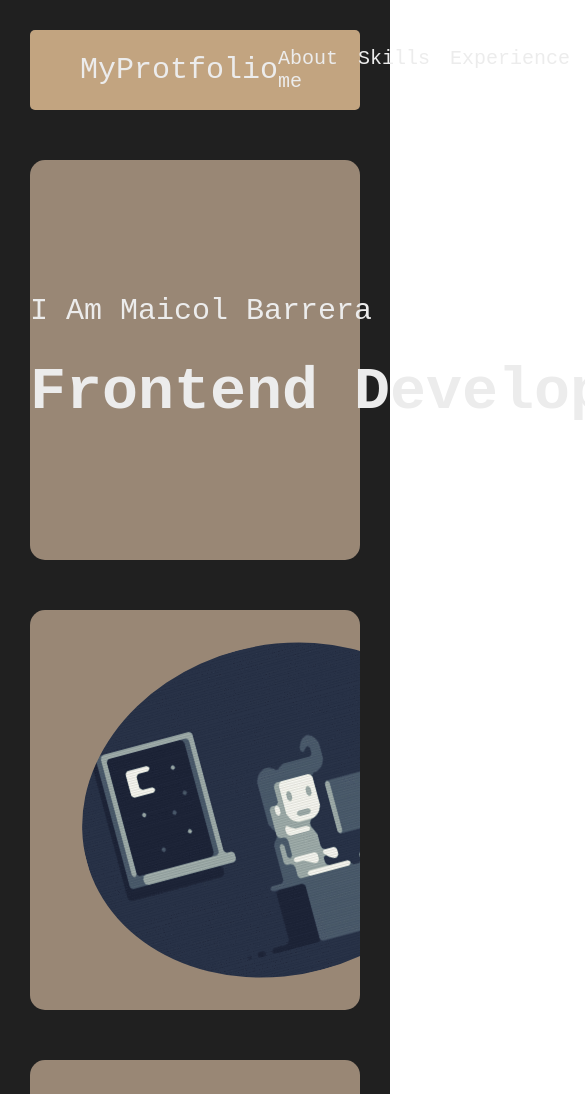
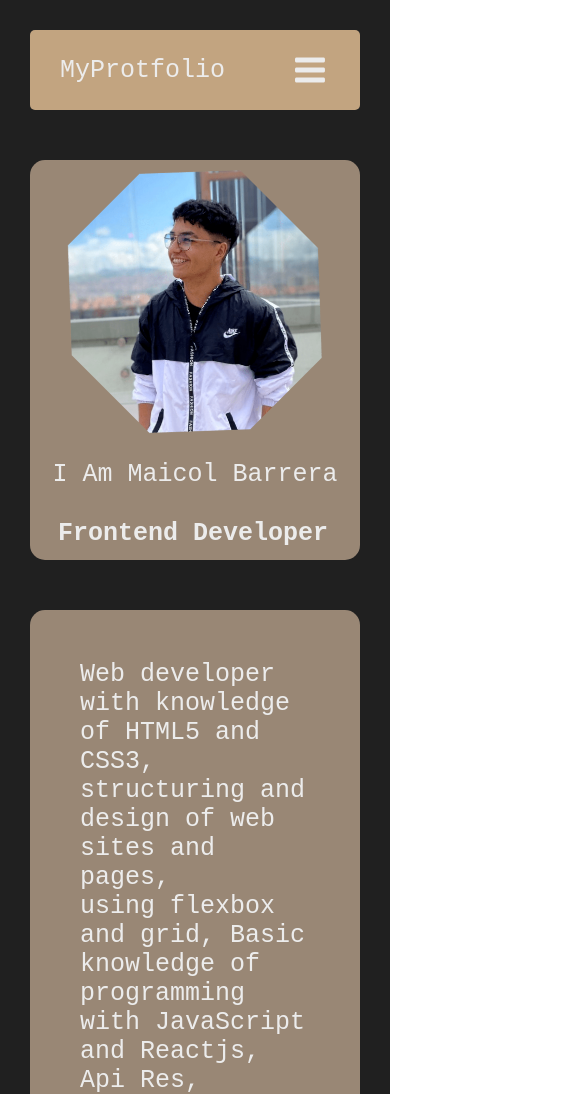
Before and after one commit to Maiky33/Portfolio, a React (Create React App) app: page / in a window 390 px wide. Shown: the top 1094 px of the page, 585 px wide, since content can reach past the window. Built offline with nearby package versions, Linux system fonts and the light colour scheme.

Commit message:
responsive in progress

```diff
--- a/package.json
+++ b/package.json
@@ -8,6 +8,7 @@
     "@testing-library/user-event": "^13.5.0",
     "react": "^18.2.0",
     "react-dom": "^18.2.0",
+    "react-icons": "^4.7.1",
     "react-scripts": "5.0.1",
     "web-vitals": "^2.1.4"
   },
--- a/src/Components/ContactMe.jsx
+++ b/src/Components/ContactMe.jsx
@@ -5,11 +5,11 @@ const ContactMe = () => {
   return (
     <div id="ContactMe" className="ContactMe">
       <h2 className="ContactMeTitle">Contact Me</h2>
-      <p><a rel="noreferrer" target="_blank" href="maicolbarrerag@gmail.com">Gmail</a></p>
+      <p><a href="mailto:maicolbarrerag@gmail.com">Gmail</a></p>
       <p><a rel="noreferrer" target="_blank" href="https://www.linkedin.com/in/maicol-jessi-barrera-gonzalez-90b1581b4/">Linkedin</a></p>
       <p><a rel="noreferrer" target="_blank" href="https://github.com/Maiky33">GitHub</a></p>
       <p><a rel="noreferrer" target="_blank" href="https://www.instagram.com/1maiky_3/">Instagram</a></p>
-      <p>Se Reservan Derechos De Autor</p>
+      <p>©Se Reservan Derechos De Autor</p>
     </div>
   )
 }
--- a/src/Components/Home.jsx
+++ b/src/Components/Home.jsx
@@ -4,12 +4,10 @@ import FotoPerfil from "../images/Fotoperfil.png"
 const Home = () => {
     return (
         <div id="Home" className="Home">
-
             <div className="Home_P_H1">
                 <p className="Home__p">I Am Maicol Barrera</p>
                 <h1 className="Home__H1">Frontend Developer</h1>
             </div>
-
             <div>
                 <img className="Foto" alt="imagen" src={FotoPerfil} />
             </div>
--- a/src/Components/Navbar.jsx
+++ b/src/Components/Navbar.jsx
@@ -1,4 +1,5 @@
 import "./css/Navbar.css"
+import {GoThreeBars} from "react-icons/go";
 
 const Navbar = () => {
 
@@ -42,6 +43,7 @@ const Navbar = () => {
                 <li onClick={()=>ClickExperience()}>Experience</li>
                 <li onClick={()=>ClickContactMe()}>Contact me</li>
             </ul>
+            <GoThreeBars className="BurgerIcon"/>
         </div>
     );
 }
--- a/src/Components/Subcomponets/ExperienceCard.jsx
+++ b/src/Components/Subcomponets/ExperienceCard.jsx
@@ -9,18 +9,17 @@ const ExperienceCard = ({ ECard }) => {
 
       <div className="Buttons_Type">
         <div className="Container_buttons">
-          <button className="Experience_buttons">
-            <a href={ECard.website} target="_blank" rel="noreferrer">
-              WebSite
-            </a>
-          </button>
-          <button className="Experience_buttons">
-            <a href={ECard.repository} target="_blank" rel="noreferrer">
-              Repository
-            </a>
-          </button>
+
+          <a href={ECard.website} target="_blank" rel="noreferrer">
+            <button className="Experience_buttons">WebSite</button>
+          </a>
+
+          <a href={ECard.repository} target="_blank" rel="noreferrer">
+            <button className="Experience_buttons">Repository</button>
+          </a>
+
         </div>
-        <h2>{ECard.type}</h2>
+        <h2 className="type">{ECard.type}</h2>
       </div>
     </div>
   );
--- a/src/Components/Subcomponets/css/ExperienceCard.css
+++ b/src/Components/Subcomponets/css/ExperienceCard.css
@@ -21,16 +21,14 @@
 
 .Experience_buttons{
     background-color: #403e3c;
+    color: #ececec;
+    font-size: 15px;
     padding: 15px;
     border: none;
     border-radius: 15px;
+    cursor: pointer;
 }
 
-.Experience_buttons a{
-    font-size: 15px;
-    color: #ececec;
-    text-decoration: none;
-}
 
 .Container_buttons{
     display: flex;
@@ -42,3 +40,68 @@
     justify-content: space-between;
     align-items: center;
 }
+
+@media screen and (max-width:1505px) {
+    .ExperienceCard{
+        width: 350px;
+    }
+    .ExperienceCard_image{
+        width: 350px;
+    }
+    .Container_buttons{
+        gap: 10px;
+    }
+    .Buttons_Type{
+        font-size: 15px;
+    }
+}
+
+@media screen and (max-width:1350px) {
+    .ExperienceCard {
+        width: 400px;
+    }
+
+    .ExperienceCard_image {
+        width: 400px;
+    }
+}
+
+@media screen and (max-width:1010px) {
+    .ExperienceCard {
+        width: 400px;
+    }
+
+    .ExperienceCard_image {
+        width: 400px;
+    }
+}
+
+@media screen and (max-width:532px) {
+    .ExperienceCard {
+        width: 260px;
+    }
+    .ExperienceCard_image {
+        width: 260px;
+    }
+    .type{
+        display: none;
+    }
+    .Container_buttons{
+        width: 100%;
+        justify-content: center;
+    }
+}
+
+@media screen and (max-width:384px) {
+    .ExperienceCard {
+        width: 200px;
+        height: 250px;
+    }
+    .ExperienceCard_image {
+        width: 200px;
+
+    }
+    .ExperienceCard_title{
+        text-align: center;
+    }
+}
--- a/src/Components/css/About.css
+++ b/src/Components/css/About.css
@@ -16,3 +16,33 @@
     height: 330px;
     border-radius: 50%;
 }
+
+@media screen and (max-width:1468px) {
+    .About{
+        font-size: 25px;
+    }
+    .AboutGif{
+        width:350px;
+        height: 280px;
+    }
+}
+
+@media screen and (max-width:1268px) {
+    .About {
+        font-size: 25px;
+        gap: 30px;
+    }
+
+    .AboutGif {
+        width: 300px;
+        height: 230px;
+    }
+}
+
+@media screen and (max-width:1038px) {
+    .About{
+        flex-direction: column-reverse;
+        height: auto;
+        gap: 30px;
+    }
+}
--- a/src/Components/css/ContactMe.css
+++ b/src/Components/css/ContactMe.css
@@ -6,6 +6,7 @@
     background-color: #c2a480;
     padding: 15px 50px;
     border-radius: 5px;
+    overflow: hidden;
 }
 
 .ContactMeTitle{
--- a/src/Components/css/Experience.css
+++ b/src/Components/css/Experience.css
@@ -20,5 +20,28 @@
 .Experience_gridCards{
     display: grid;
     grid-template-columns: repeat(3,1fr);
-    grid-gap: 30px;
+    grid-gap: 15px;
 }
+
+@media screen and (max-width:1350px) {
+    .Experience_gridCards{
+        grid-template-columns: repeat(2,1fr);
+    }
+    .Experience_h1{
+        text-align: center;
+    }
+}
+
+@media screen and (max-width:1010px) {
+    .Experience_gridCards {
+        grid-template-columns: repeat(1, 1fr);
+        overflow-y: scroll;
+        height: 800px;
+    }
+}
+
+@media screen and (max-width:458px) {
+    .Experience_h1{
+        font-size: 30px;
+    }
+}
--- a/src/Components/css/Home.css
+++ b/src/Components/css/Home.css
@@ -47,3 +47,46 @@
     transform: rotate(-45deg);
     width: 400px;
 }
+
+
+@media screen and (max-width:1195px){
+ .Foto{
+    width: 350px;
+ }
+ .Home__H1{
+    font-size: 45px;
+ }
+}
+
+@media screen and (max-width:973px) {
+    .Foto {
+        width: 300px;
+    }
+
+    .Home__H1 {
+        font-size: 35px;
+    }
+}
+@media screen and (max-width:785px) {
+
+    .Home{
+        flex-direction:column-reverse;
+        align-items: center;
+        overflow: hidden;
+    }
+
+    .Home_P_H1{
+        align-items: center;
+    }
+
+    .Home__p{
+        font-size: 25px;
+    }
+    .Foto {
+        width: 250px;
+    }
+
+    .Home__H1 {
+        font-size: 25px;
+    }
+}
--- a/src/Components/css/Knowledge.css
+++ b/src/Components/css/Knowledge.css
@@ -20,3 +20,29 @@
 .KnowledgeTitle{
     font-size: 50px;
 }
+
+@media screen and (max-width:1264px) {
+    .GridCards{
+        grid-template-columns: repeat(4, 1fr);
+    }
+}
+
+@media screen and (max-width:1030px) {
+    .GridCards {
+        grid-template-columns: repeat(3, 1fr);
+    }
+}
+
+@media screen and (max-width:780px) {
+    .GridCards {
+        height: 500px;
+        grid-template-columns: repeat(2, 1fr);
+        overflow-y: scroll;
+    }
+}
+
+@media screen and (max-width:538px) {
+    .GridCards{
+        grid-template-columns: repeat(1,1fr);
+    }
+}
--- a/src/Components/css/Navbar.css
+++ b/src/Components/css/Navbar.css
@@ -29,3 +29,42 @@
 .Nav__List li:hover{
     color: #202020;
 }
+
+.BurgerIcon{
+    font-size: 40px;
+    display: none;
+}
+
+
+@media screen and (max-width:858px) {
+    .title{
+        display: none;
+    }
+    .Nav__List{
+        width: 100%;
+    }
+}
+
+@media screen and (max-width:628px) {
+
+    .Nav__List{
+        display: none;
+    }
+
+    .title{
+        display: block;
+    }
+    .BurgerIcon{
+        display: block;
+    }
+}
+
+@media screen and (max-width:436px) {
+    .title{
+        font-size: 25px;
+    }
+    .Nav{
+        overflow: hidden;
+        padding: 0px 30px;
+    }
+}
```
Also changed, not shown: 1 other file (tests, documents, lock files or other folders).
